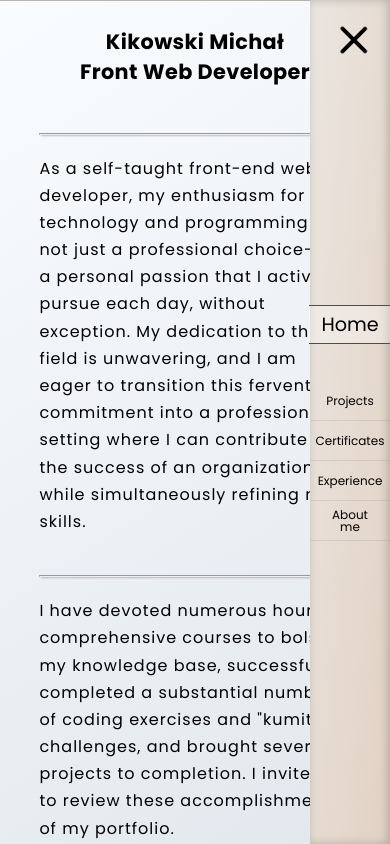
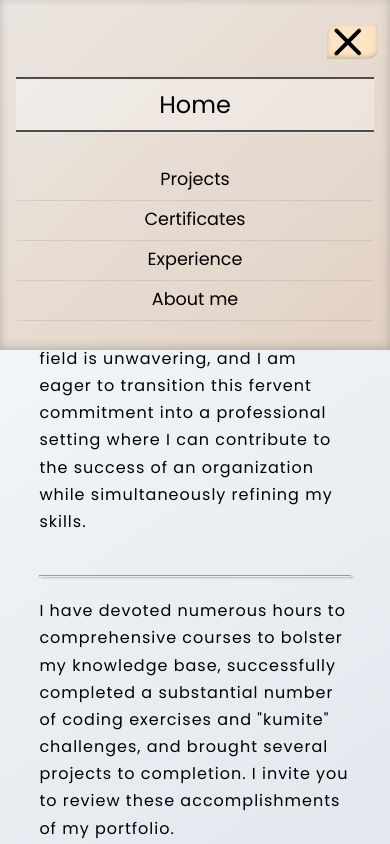
Before and after one commit to Safkiar/Safkiar, a website: page index.html in a window 390 px wide. Both pictures are taken after a click on the element 358 px from the left and 40 px from the top of the page. Shown: the top 844 px of the page. Drawn offline with Linux system fonts and the light colour scheme; a web font is replaced by a local one.

Commit message:
added hamburger menu and sticky navbar

```diff
--- a/CSS/index.css
+++ b/CSS/index.css
@@ -171,9 +171,6 @@ html {
   height: 100vh;
   background-color: #f9fcff;
   background-image: linear-gradient(147deg, #f9fcff 0%, #dee4ea 74%);
-}
-
-body {
 }
 
 .container {
--- a/CSS/navbar.css
+++ b/CSS/navbar.css
@@ -1,24 +1,36 @@
+.navbarbox {
+  /* parent  */
+  width: 100%;
+  height: 75px;
+  box-shadow: inset 0px -2px 10px rgba(92, 94, 83, 0.35);
+  background-image: linear-gradient(to bottom right, #ebe6e1, #e2d1c3);
+}
+
 .navbar__container {
+  /* child of navbarbox  */
   width: 86vw;
   margin: 0 auto;
-  height: 12vh;
+  height: 75px;
+
   display: flex;
   min-height: 60px;
 }
 
+.sticky {
+  position: fixed;
+  top: 0;
+  transition: transform 0.2s ease-in-out;
+  z-index: 100000;
+}
 
+.mobileNav {
+  display: none;
+}
 
+.hamburger {
+  display: none;
+}
 
-.mobileNav { display: none; }
-.hamburger { display: none; }
-
-
-
-.navbarbox {
-  width: 100%;
-  box-shadow: inset 0px -2px 10px rgba(92, 94, 83, 0.35);
-  background-image: linear-gradient(to bottom right, #ebe6e1, #e2d1c3);
-}
 .navbar {
   display: flex;
   width: 100%;
@@ -43,6 +55,7 @@
 
 .link--home {
   position: relative;
+  box-sizing: border-box;
 }
 
 .btn {
@@ -96,8 +109,8 @@
 }
 
 .navbar__element {
-  padding: 0.5rem 4rem;
-  font-size: 1.2rem;
+  padding: 0.5rem 2.7rem;
+  font-size: 1.1rem;
   border-radius: 3%;
   cursor: pointer;
   color: black;
@@ -155,7 +168,7 @@
     width: 80%;
   }
   .navbar__element {
-    padding: 0.3rem 3rem;
+    padding: 0.4rem 2.5rem;
     font-size: 1.1rem;
   }
 
@@ -190,8 +203,8 @@
     /* width: 90%; */
   }
   .navbar__element {
-    padding: 0.1rem 1.2rem;
-    font-size: 1rem;
+    padding: 0.1rem 1rem;
+    font-size: 0.9rem;
   }
 
   .btn {
@@ -201,22 +214,21 @@
 }
 
 @media (max-width: 650px) {
-  .blackLine {
-    color
-  }
   .navbar {
     flex-direction: column;
   }
   .navbar__elements {
     flex-direction: column;
     height: auto;
+    width: 100%;
+    /* gap: 10px; */
   }
   .navbar__element {
     margin-top: 0;
     padding: 1rem 0.78rem;
-    font-size: 0.75rem;
-    width: 80px;
-    height: 40px;;
+    font-size: 1.1rem;
+    width: 100%;
+    height: 40px;
     /* margin-bottom: 10px; */
     text-align: center;
   }
@@ -225,35 +237,36 @@
   }
   .link--home {
     margin: 7px;
-    margin-top: 10px;
+    margin-top: 55px;
+    width: 100%;
   }
   .btn {
-    padding: 0.65rem 0.78rem;
-    font-size: 1.2rem;
-    width: 80px;
+    padding: 1rem 0.78rem;
+    font-size: 1.5rem;
+    width: 100%;
     width: auto;
-    text-align: center;;
+    text-align: center;
   }
   .active {
     background-color: rgba(255, 255, 255, 0.3);
   }
-
-  .bar1, .bar2, .bar3 {
-    background-color: black;
-    height: 4px;
-    width: 36px;
-    margin: 3px;
-    border-radius: 10px; }
 
   .navbar {
     display: none;
   }
 
   .sticker {
-      width: 40px;
+    background-color: rgba(255, 228, 196, 1);
+    padding-left: 4px;
+    padding-top: 2px;
+    padding-bottom: 2px;
+    padding-right: 5px;
+    border-top-left-radius: 10px;
+    border-bottom-right-radius: 10px;
     position: fixed;
     right: 3%;
     top: 3%;
+    box-shadow: inset 0px -2px 5px rgba(92, 94, 83, 0.35);
     z-index: 1000000;
   }
 
@@ -261,29 +274,30 @@
     height: 1px;
   }
 
-    .hamburger:hover { cursor: pointer; }
+  .hamburger:hover {
+    cursor: pointer;
+  }
 
   .mobileNav {
-
-  height: 100vh;
+    height: 350px;
     background-color: white;
-  width: 80px;
+    width: 100vw;
     display: flex;
     flex-direction: column;
     justify-content: center;
     align-items: center;
     position: fixed;
-  gap:30px;
-  z-index: 2;
-  top:0;
-  right: -160px;
+    gap: 21px;
+    top: -350px;
     padding: 16px;
-  transition:
-  transform 0.3s
-  ease-in-out;
+    transition: transform 0.4s ease-in-out;
     background-image: linear-gradient(to bottom right, #ebe6e1, #e2d1c3);
-  box-shadow: inset -2px 0px 10px rgba(92, 94, 83, 0.35);
+    box-shadow: inset 0px -2px 10px rgba(92, 94, 83, 0.35);
     z-index: 100000;
+  }
+
+  .link--nav {
+    width: 100%;
   }
 
   .mobileNav a {
@@ -291,12 +305,20 @@
     color: black;
     list-style-type: none;
   }
+  .bar1,
+  .bar2,
+  .bar3 {
+    background-color: black;
+    height: 4px;
+    width: 36px;
+    margin: 3px;
+    border-radius: 10px;
+  }
 }
 
-
-
-
-.openDrawer { transform: translateX(-160px); }
+.openDrawer {
+  transform: translateY(350px);
+}
 
 .animateBar1 {
   animation: flipBar1 0.5s forwards;
@@ -337,10 +359,14 @@
   }
 }
 
-
-
 .hamburger {
   display: flex;
   flex-direction: column;
   justify-content: center;
-  align-items: center; }
+  align-items: center;
+}
+
+.hiddenSticker {
+  display: none;
+  transition: opacity 5s ease-in-out;
+}
--- /dev/null
+++ b/JS/gradient.js
@@ -0,0 +1,65 @@
+// const obsOptions = {
+//   root: null,
+//   threshold: 0.5, // Trigger when 50% of the element is in view
+// };
+
+// let isSticky = false;
+
+// const obsCallback = function (entries) {
+//   entries.forEach((entry) => {
+//     if (!entry.isIntersecting && !isSticky) {
+//       // Element is starting to go out of view, make it sticky
+//       entry.target.classList.add("sticky");
+//       isSticky = true;
+//     } else if (entry.isIntersecting && isSticky) {
+//       // Element is fully in view, remove sticky
+//       entry.target.classList.remove("sticky");
+//       isSticky = false;
+//     }
+//   });
+// };
+
+// const observer = new IntersectionObserver(obsCallback, obsOptions);
+
+// const stickyElement = document.getElementById("stickyElement");
+// observer.observe(stickyElement);
+let isSticky = false;
+
+const stickyElement = document.getElementById("stickyElement");
+const placeholder = document.createElement("div");
+placeholder.style.width = stickyElement.offsetWidth + "px";
+placeholder.style.height = stickyElement.offsetHeight + "px";
+placeholder.style.display = "none";
+stickyElement.parentNode.insertBefore(placeholder, stickyElement);
+
+const stickyOffset = stickyElement.offsetTop;
+
+window.addEventListener("scroll", () => {
+  if (window.pageYOffset > stickyOffset && !isSticky) {
+    // Element is starting to go out of view, make it sticky
+    stickyElement.classList.add("sticky");
+    placeholder.style.display = "block"; // Display the placeholder to avoid content jump
+    isSticky = true;
+  } else if (window.pageYOffset <= stickyOffset && isSticky) {
+    // Element is fully in view, remove sticky
+    stickyElement.classList.remove("sticky");
+    placeholder.style.display = "none"; // Hide the placeholder
+    isSticky = false;
+  }
+});
+
+const element = document.querySelector(".sticker");
+const container = document.querySelector(".navbarbox");
+const threshold = 1;
+
+window.addEventListener("scroll", function () {
+  const scrollPosition = window.scrollY;
+  const containerTop = container.getBoundingClientRect().top;
+  const isScrolledPast = scrollPosition > containerTop + threshold;
+
+  if (isScrolledPast) {
+    element.classList.add("hiddenSticker");
+  } else {
+    element.classList.remove("hiddenSticker");
+  }
+});
--- a/JS/hamburger.js
+++ b/JS/hamburger.js
@@ -1,112 +1,32 @@
-// document.addEventListener("DOMContentLoaded", () => {
-//   const hamburger = document.querySelector(".hamburger");
-//   const mobileNav = document.querySelector(".mobileNav");
-//   const bar1 = document.querySelector(".bar1");
-//   const bar2 = document.querySelector(".bar2");
-//   const bar3 = document.querySelector(".bar3");
-
-//   let switched = localStorage.getItem("switched") === "true";
-
-//   function updateNavState() {
-//     if (switched) {
-//       bar1.classList.add("animateBar1");
-//       bar2.classList.add("animateBar2");
-//       bar3.classList.add("animateBar3");
-//       mobileNav.classList.add("openDrawer");
-//     } else {
-//       bar1.classList.remove("animateBar1");
-//       bar2.classList.remove("animateBar2");
-//       bar3.classList.remove("animateBar3");
-//       mobileNav.classList.remove("openDrawer");
-//     }
-//   }
-
-//   // Temporarily disable transitions
-//   function disableTransitions() {
-//     mobileNav.style.transition = "none";
-//   }
-
-//   // Enable transitions
-//   function enableTransitions() {
-//     mobileNav.style.transition = "";
-//   }
-
-//   // Initialize the navigation state on page load
-//   disableTransitions();
-//   updateNavState();
-//   // Re-enable transitions after a short delay
-//   requestAnimationFrame(() => {
-//     requestAnimationFrame(() => {
-//       enableTransitions();
-//     });
-//   });
-
-//   hamburger.addEventListener("click", () => {
-//     switched = !switched;
-//     localStorage.setItem("switched", switched);
-//     updateNavState();
-//   });
-// });
-
-document.addEventListener("DOMContentLoaded", () => {
 const hamburger = document.querySelector(".hamburger");
 const mobileNav = document.querySelector(".mobileNav");
 const bar1 = document.querySelector(".bar1");
 const bar2 = document.querySelector(".bar2");
 const bar3 = document.querySelector(".bar3");
 
-  let switched = localStorage.getItem("switched") === "true"; // Initial state
+let switched = false;
 
-  function updateNavState() {
-    if (switched) {
+hamburger.addEventListener("click", () => {
+  if (!switched) {
     bar1.classList.add("animateBar1");
     bar2.classList.add("animateBar2");
     bar3.classList.add("animateBar3");
     mobileNav.classList.add("openDrawer");
+    document.body.style.overflow = "hidden";
+    switched = true;
   } else {
     bar1.classList.remove("animateBar1");
     bar2.classList.remove("animateBar2");
     bar3.classList.remove("animateBar3");
     mobileNav.classList.remove("openDrawer");
+    document.body.style.overflow = "visible";
+    switched = false;
   }
+});
+
+function updateSwitchedBasedOnWidth() {
+  window.innerWidth > 650 ? mobileNav.classList.remove("openDrawer") : null;
 }
 
-  // Temporarily disable transitions
-  function disableTransitions() {
-    mobileNav.style.transition = "none";
-  }
-
-  // Enable transitions
-  function enableTransitions() {
-    mobileNav.style.transition = "";
-  }
-
-  // Initialize the navigation state on page load
-  disableTransitions();
-  updateNavState();
-  // Re-enable transitions after a short delay
-  requestAnimationFrame(() => {
-    requestAnimationFrame(() => {
-      enableTransitions();
-    });
-  });
-
-  // Update `switched` based on screen width and handle resize events
-  function updateSwitchedBasedOnWidth() {
-    switched = window.innerWidth > 650 ? false : switched; // Update only if necessary
-
-    // Persist state in localStorage for future visits
-    localStorage.setItem("switched", switched);
-    updateNavState();
-  }
-
-  // Call initially and on window resize
 updateSwitchedBasedOnWidth();
 window.addEventListener("resize", updateSwitchedBasedOnWidth);
-
-  hamburger.addEventListener("click", () => {
-    switched = !switched;
-    localStorage.setItem("switched", switched);
-    updateNavState();
-  });
-});
--- a/index.html
+++ b/index.html
@@ -30,7 +30,7 @@
   </head>
   <body>
     <!-- NAVBAR  -->
-    <div class="navbarbox">
+    <div class="navbarbox" id="stickyElement">
       <nav class="navbar__container">
         <ul class="navbar">
           <a class="link--home" href="index.html"
```
Also changed, not shown: Aboutme.html (+1 -1 lines), CSS/slider.css (+8 -1 lines), Certificates.html (+1 -1 lines), Experience.html (+1 -1 lines), Projects.html (+1 -1 lines). Lines whose indentation alone changed are shown as unchanged.
